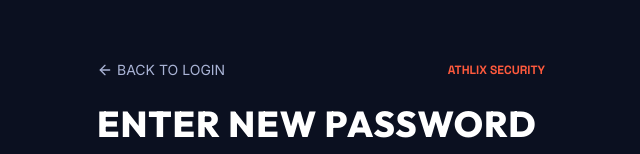
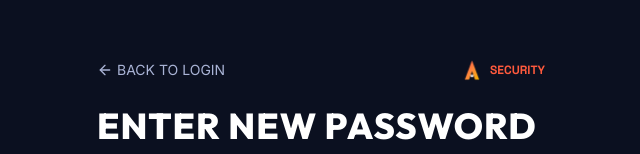
Before and after one commit to pratikcoder01/Athlix, a Next.js app in the folder client/: page /reset-password in a window 1280 px wide. Shown: the part 117-271 px from the top of the page, without its empty margins (319-959 px from the left). Built offline with nearby package versions, Linux system fonts and the light colour scheme; a web font is replaced by a local one.

Commit message:
feat(client): integrate branded A gradient logo across navbar, footer, and auth pages

```diff
--- a/client/src/app/(auth)/forgot-password/page.tsx
+++ b/client/src/app/(auth)/forgot-password/page.tsx
@@ -35,7 +35,10 @@ export default function ForgotPasswordPage() {
           <Link href="/login" className="text-sm text-text-secondary hover:text-primary transition-colors flex items-center gap-1">
             <ArrowLeft className="h-4 w-4" /> BACK TO LOGIN
           </Link>
-          <span className="text-xs font-bold font-mono text-primary uppercase">ATHLIX SECURITY</span>
+          <div className="flex items-center gap-1.5">
+            <img src="/logo.png" alt="ATHLIX Logo" className="h-6 w-auto object-contain" />
+            <span className="text-xs font-bold font-mono text-primary uppercase">SECURITY</span>
+          </div>
         </div>
 
         <div className="mb-8">
--- a/client/src/app/(auth)/login/page.tsx
+++ b/client/src/app/(auth)/login/page.tsx
@@ -61,7 +61,8 @@ export default function LoginPage() {
         <div className="absolute top-0 right-0 h-96 w-96 bg-primary/10 rounded-full blur-3xl" />
         <div className="absolute bottom-0 left-0 h-96 w-96 bg-secondary-accent/10 rounded-full blur-3xl" />
 
-        <div className="relative z-10 flex items-center gap-2">
+        <div className="relative z-10 flex items-center gap-2.5">
+          <img src="/logo.png" alt="ATHLIX Logo" className="h-8 w-auto object-contain" />
           <span className="text-2xl font-extrabold tracking-wider font-display text-primary uppercase">
             ATHLIX<span className="text-secondary-accent font-bebas">.</span>
           </span>
@@ -86,6 +87,7 @@ export default function LoginPage() {
       <div className="flex items-center justify-center p-8 sm:p-16">
         <div className="w-full max-w-md">
           <div className="mb-8">
+            <img src="/logo.png" alt="ATHLIX Logo" className="h-10 w-auto mb-4 lg:hidden" />
             <h2 className="text-4xl font-extrabold font-display uppercase tracking-wide">
               WELCOME TO ATHLIX
             </h2>
--- a/client/src/app/(auth)/reset-password/page.tsx
+++ b/client/src/app/(auth)/reset-password/page.tsx
@@ -42,7 +42,10 @@ export default function ResetPasswordPage() {
           <Link href="/login" className="text-sm text-text-secondary hover:text-primary transition-colors flex items-center gap-1">
             <ArrowLeft className="h-4 w-4" /> BACK TO LOGIN
           </Link>
-          <span className="text-xs font-bold font-mono text-primary uppercase">ATHLIX SECURITY</span>
+          <div className="flex items-center gap-1.5">
+            <img src="/logo.png" alt="ATHLIX Logo" className="h-6 w-auto object-contain" />
+            <span className="text-xs font-bold font-mono text-primary uppercase">SECURITY</span>
+          </div>
         </div>
 
         <div className="mb-8">
--- a/client/src/app/(auth)/signup/page.tsx
+++ b/client/src/app/(auth)/signup/page.tsx
@@ -65,7 +65,8 @@ export default function SignupPage() {
         <div className="absolute top-0 right-0 h-96 w-96 bg-primary/10 rounded-full blur-3xl" />
         <div className="absolute bottom-0 left-0 h-96 w-96 bg-secondary-accent/10 rounded-full blur-3xl" />
 
-        <div className="relative z-10">
+        <div className="relative z-10 flex items-center gap-2.5">
+          <img src="/logo.png" alt="ATHLIX Logo" className="h-8 w-auto object-contain" />
           <span className="text-2xl font-extrabold tracking-wider font-display text-primary uppercase">
             ATHLIX<span className="text-secondary-accent font-bebas">.</span>
           </span>
@@ -90,6 +91,7 @@ export default function SignupPage() {
       <div className="flex items-center justify-center p-8 sm:p-12">
         <div className="w-full max-w-md">
           <div className="mb-6">
+            <img src="/logo.png" alt="ATHLIX Logo" className="h-10 w-auto mb-4 lg:hidden" />
             <h2 className="text-4xl font-extrabold font-display uppercase tracking-wide">
               CREATE PROFILE
             </h2>
--- a/client/src/components/shared/Footer.tsx
+++ b/client/src/components/shared/Footer.tsx
@@ -8,9 +8,12 @@ export const Footer: React.FC = () => {
         <div className="grid grid-cols-1 md:grid-cols-4 gap-8 mb-8">
           {/* Brand */}
           <div className="md:col-span-1">
-            <span className="text-2xl font-extrabold tracking-wider font-display text-primary uppercase">
-              ATHLIX
-            </span>
+            <div className="flex items-center gap-2.5">
+              <img src="/logo.png" alt="ATHLIX Logo" className="h-8 w-auto object-contain" />
+              <span className="text-2xl font-extrabold tracking-wider font-display text-primary uppercase">
+                ATHLIX
+              </span>
+            </div>
             <p className="mt-4 text-sm text-text-secondary leading-relaxed max-w-xs">
               Handcrafted next-gen sports technology platform designed to elevate combat athletes, coaching calendars, and digital tournament bracket registries.
             </p>
--- a/client/src/components/shared/Navbar.tsx
+++ b/client/src/components/shared/Navbar.tsx
@@ -31,7 +31,8 @@ export const Navbar: React.FC = () => {
         <div className="flex h-16 items-center justify-between">
           {/* Logo */}
           <div className="flex items-center">
-            <Link href="/" className="flex items-center gap-2">
+            <Link href="/" className="flex items-center gap-2.5">
+              <img src="/logo.png" alt="ATHLIX Logo" className="h-8 w-auto object-contain" />
               <span className="text-2xl font-extrabold tracking-wider font-display text-primary uppercase">
                 ATHLIX<span className="text-secondary-accent font-bebas">.</span>
               </span>
```
Also changed, not shown: client/public/logo.png (added).
